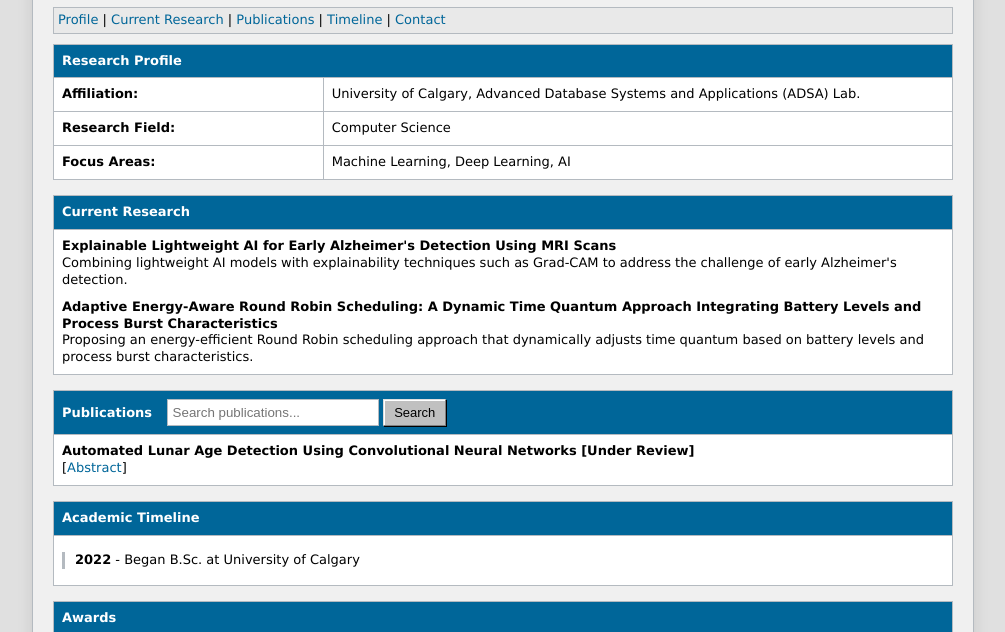
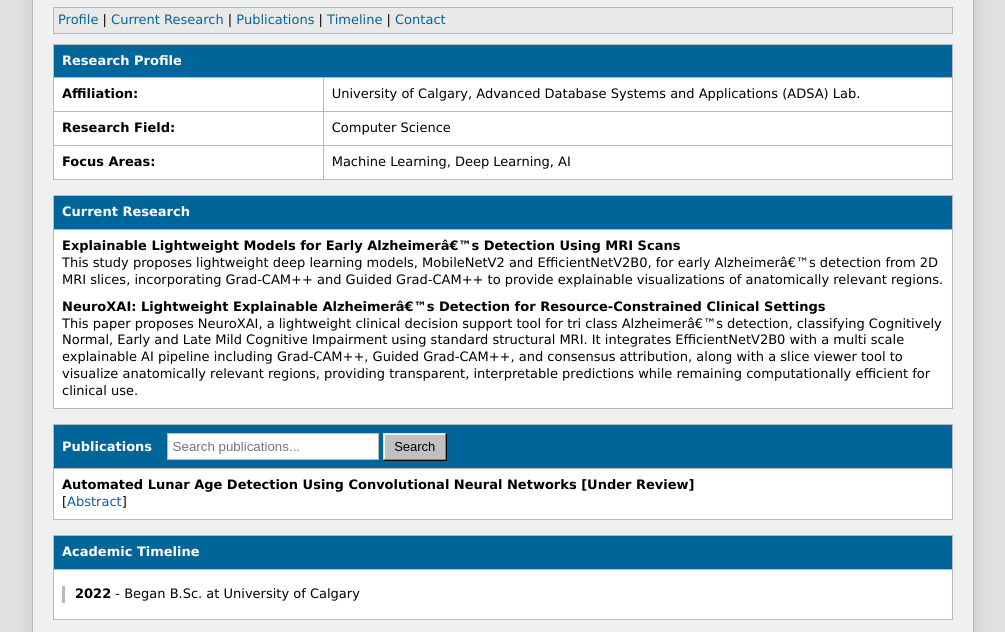
Before and after one commit to falahsheikh/FalahSheikhResearch, a plain HTML site: page index.html in a window 1280 px wide. Shown: the part 127-759 px from the top of the page, without its empty margins (137-1142 px from the left). Drawn offline with Linux system fonts and the light colour scheme.

Commit message:
current work

```diff
--- a/index.html
+++ b/index.html
@@ -544,7 +544,7 @@
                 box-sizing: border-box;
             }
 
-            /* Header adjustments */
+            /* Header */
             .header {
                 text-align: center;
                 padding: 10px 5px;
@@ -565,7 +565,7 @@
                 margin: 5px auto;
             }
 
-            /* Navbar adjustments */
+            /* Navbar */
             .navbar {
                 padding: 8px 5px;
                 display: flex;
@@ -579,7 +579,7 @@
                 display: inline-block;
             }
 
-            /* Table adjustments */
+            /* Table */
             .forumtable {
                 font-size: 13px;
             }
@@ -588,7 +588,7 @@
                 font-size: 15px;
             }
 
-            /* Search bar adjustments */
+            /* Search bar */
             .search-bar {
                 display: flex;
                 margin: 10px 0 0 0;
@@ -611,14 +611,14 @@
                 margin-top: 8px;
             }
 
-            /* Publications header restructuring */
+            /* Publications header */
             #publications th {
                 display: flex;
                 flex-direction: column;
                 align-items: flex-start;
             }
 
-            /* Modal adjustments */
+            /* Modal */
             .modal-content {
                 width: 90%;
                 margin: 20px auto;
@@ -635,7 +635,7 @@
             }
         }
 
-        /* Small phone adjustments */
+        /* Small phone */
         @media screen and (max-width: 480px) {
             body {
                 padding: 8px;
@@ -716,15 +716,19 @@
             <tr>
                 <td>
                     <ul style="list-style-type: none; padding: 0; margin: 0;">
-                        <!-- xplainable Lightweight AI for Early Alzheimer's Detection Using MRI Scans -->
+                        <!-- Explainable Lightweight Models for Early Alzheimer’s Detection Using MRI Scans -->
                         <li>
-                            <strong>Explainable Lightweight AI for Early Alzheimer's Detection Using MRI Scans</strong><br>
-                            Combining lightweight AI models with explainability techniques such as Grad-CAM to address the challenge of early Alzheimer's detection.
+                            <strong>Explainable Lightweight Models for Early Alzheimer’s Detection Using MRI Scans</strong><br>
+                            This study proposes lightweight deep learning models, MobileNetV2 and EfficientNetV2B0, for early Alzheimer’s detection
+                            from 2D MRI slices, incorporating Grad-CAM++ and Guided Grad-CAM++ to provide explainable visualizations of anatomically relevant regions.
                         </li>
-                        <!-- Adaptive Energy-Aware Round Robin Scheduling: A Dynamic Time Quantum Approach Integrating Battery Levels and Process Burst Characteristics -->
+                        <!-- NeuroXAI: Lightweight Explainable Alzheimer’s Detection for Resource-Constrained Clinical Settings -->
                         <li style="margin-top: 10px;">
-                            <strong>Adaptive Energy-Aware Round Robin Scheduling: A Dynamic Time Quantum Approach Integrating Battery Levels and Process Burst Characteristics</strong><br>
-                            Proposing an energy-efficient Round Robin scheduling approach that dynamically adjusts time quantum based on battery levels and process burst characteristics.
+                            <strong>NeuroXAI: Lightweight Explainable Alzheimer’s Detection for Resource-Constrained Clinical Settings</strong><br>
+                            This paper proposes NeuroXAI, a lightweight clinical decision support tool for tri class Alzheimer’s detection,
+                            classifying Cognitively Normal, Early and Late Mild Cognitive Impairment using standard structural MRI. It integrates EfficientNetV2B0 with a
+                            multi scale explainable AI pipeline including Grad-CAM++, Guided Grad-CAM++, and consensus attribution, along with a slice viewer tool to
+                            visualize anatomically relevant regions, providing transparent, interpretable predictions while remaining computationally efficient for clinical use.
                         </li>
                     </ul>
                 </td>
```
